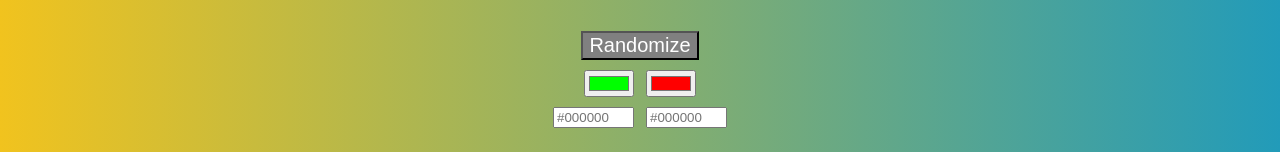
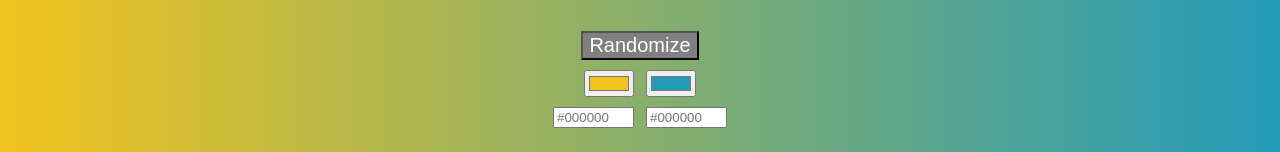
Before and after one commit to malkavianleon/BackgroundGenerator, a website: page index.html in a window 1280 px wide. Shown: the part 192-344 px from the top of the page. Drawn offline with Linux system fonts and the light colour scheme.

Commit message:
Update index.html

```diff
--- a/index.html
+++ b/index.html
@@ -7,8 +7,8 @@
 <body class="cor" id="gradient">
 	<h1>Background Generator</h1><br>
 	<button id="random"	type="button">Randomize</button><br>
-	<input class="color1" type="color" name="color1" value="#00ff00">
-	<input class="color2" type="color" name="color2" value="#ff0000"><br>
+	<input class="color1" type="color" name="color1" value="#F1C31E">
+	<input class="color2" type="color" name="color2" value="#229BB9"><br>
 	<input class="btn1" type="text" name="texcolor1" placeholder="#000000" maxlength="7"  size="7">
 	<input class="btn2" type="text" name="texcolor1" placeholder="#000000" maxlength="7" size="7">
 	<h2>Current CSS Background</h2>
```
